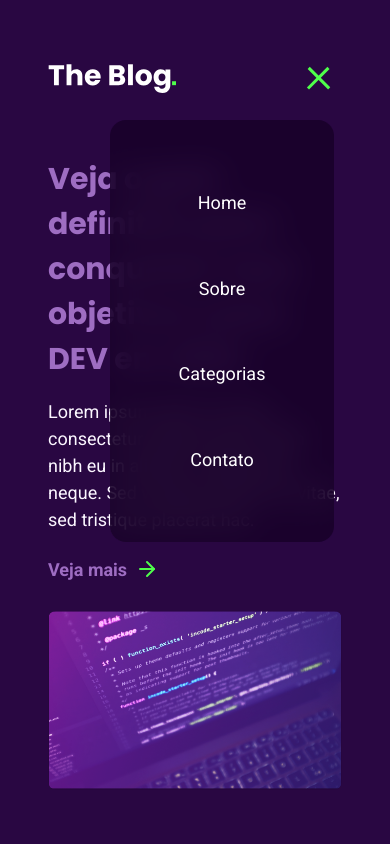
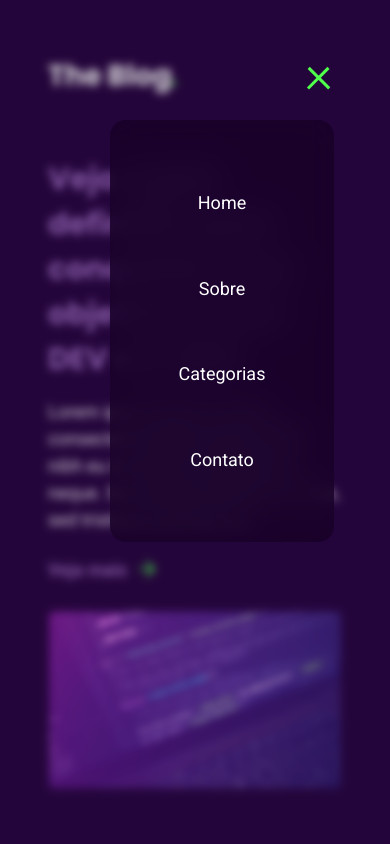
Before and after one commit to Mateus-53/rocketblog, a plain HTML site: page index.html in a window 390 px wide. Both pictures are taken after a click on the element 322 px from the left and 78 px from the top of the page. Shown: the top 844 px of the page. Drawn offline with Linux system fonts and the light colour scheme.

Commit message:
:sparkles: feat: Overlay on mobile menu

```diff
--- a/index.html
+++ b/index.html
@@ -14,6 +14,7 @@
 </head>
 
 <body>
+    <div class="overlay"></div>
     <header>
         <label class="logo"><img src="assets/icons/logo.svg" alt="Logo"></label>
         <nav>
@@ -28,7 +29,7 @@
                 </button>
             </form>
         </nav>
-        <div class="hamburger-menu">
+        <div class="hamburger-button">
             <div class="burger"></div>
             <div class="burger"></div>
             <div class="burger"></div>
--- a/js/script.js
+++ b/js/script.js
@@ -1,7 +1,13 @@
 const navMenu = document.querySelector("nav"),
-	hamburgerMenu = document.querySelector(".hamburger-menu");
+	hamburgerButton = document.querySelector(".hamburger-button"),
+	overlay = document.querySelector(".overlay"),
+	html = document.querySelector("html"),
+	toggleMenu = () => {
+		hamburgerButton.classList.toggle("active");
+		navMenu.classList.toggle("active");
+		overlay.classList.toggle("active");
+		html.classList.toggle("hidden");
+	};
 
-hamburgerMenu.addEventListener("click", () => {
-	hamburgerMenu.classList.toggle("active");
-	navMenu.classList.toggle("active");
-});
+hamburgerButton.addEventListener("click", () => toggleMenu());
+overlay.addEventListener("click", () => toggleMenu());
--- a/styles/_header.scss
+++ b/styles/_header.scss
@@ -1,6 +1,7 @@
 @import "variables.scss", "mixins.scss";
 
 header {
+    width: 100%;
     display: flex;
     justify-content: space-between;
     align-items: center;
@@ -89,7 +90,7 @@ header {
         }
     }
 
-    .hamburger-menu {
+    .hamburger-button {
         cursor: pointer;
         display: none;
 
@@ -113,6 +114,7 @@ header {
             height: 50%;
             padding: 2rem;
             position: absolute;
+            z-index: 3;
             opacity: 0;
             top: 7.5rem;
             right: 8.5rem;
@@ -137,7 +139,8 @@ header {
             }
         }
 
-        .hamburger-menu {
+        .hamburger-button {
+            z-index: 3;
             display: block;
 
             &.active {
--- /dev/null
+++ b/styles/_overlay.scss
@@ -0,0 +1,23 @@
+@import "variables.scss", "mixins.scss";
+
+@media screen and (max-width: 1080px) {
+    .hidden{
+        overflow: hidden;
+    }
+
+    .overlay {
+        display: none;
+        opacity: 0;
+        position: fixed;
+        background: $overlay;
+        backdrop-filter: blur(0.25rem);
+        z-index: 2;
+        width: 100%;
+        height: 100vh;
+
+        &.active {
+            display: block;
+            opacity: 1;
+        }
+    }
+}
--- a/styles/_variables.scss
+++ b/styles/_variables.scss
@@ -2,6 +2,7 @@ $purple-bg: #290742;
 $dark-bg: #170027;
 $button-bg: #9e6dc2;
 $menu-bg: rgba(23, 0, 39, .8);
+$overlay: rgba(23, 0, 39, .2);
 $white: #fff;
 $black: #000;
 $rectangle: #F2E7FA;
--- a/styles/style.scss
+++ b/styles/style.scss
@@ -1 +1 @@
-@import "main.scss", "header.scss";
+@import "main.scss", "header.scss", "overlay.scss";
```
Also changed, not shown: css/style.css, 1 other file.
